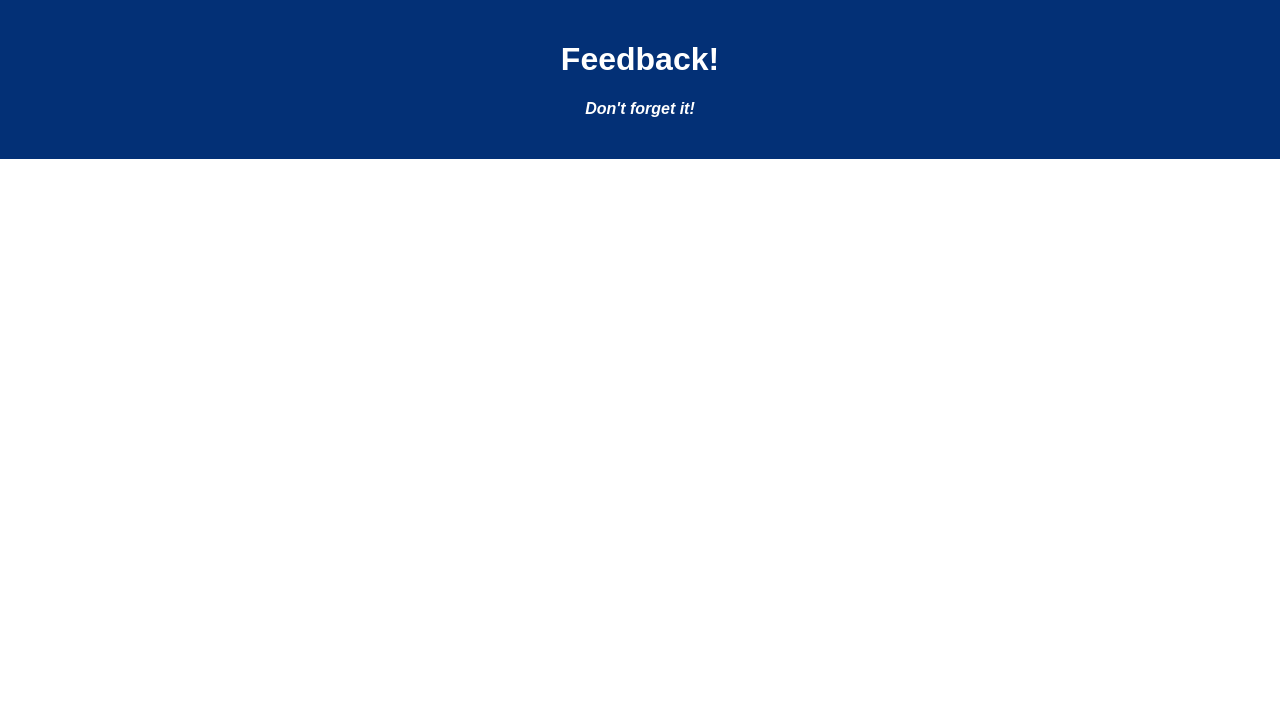
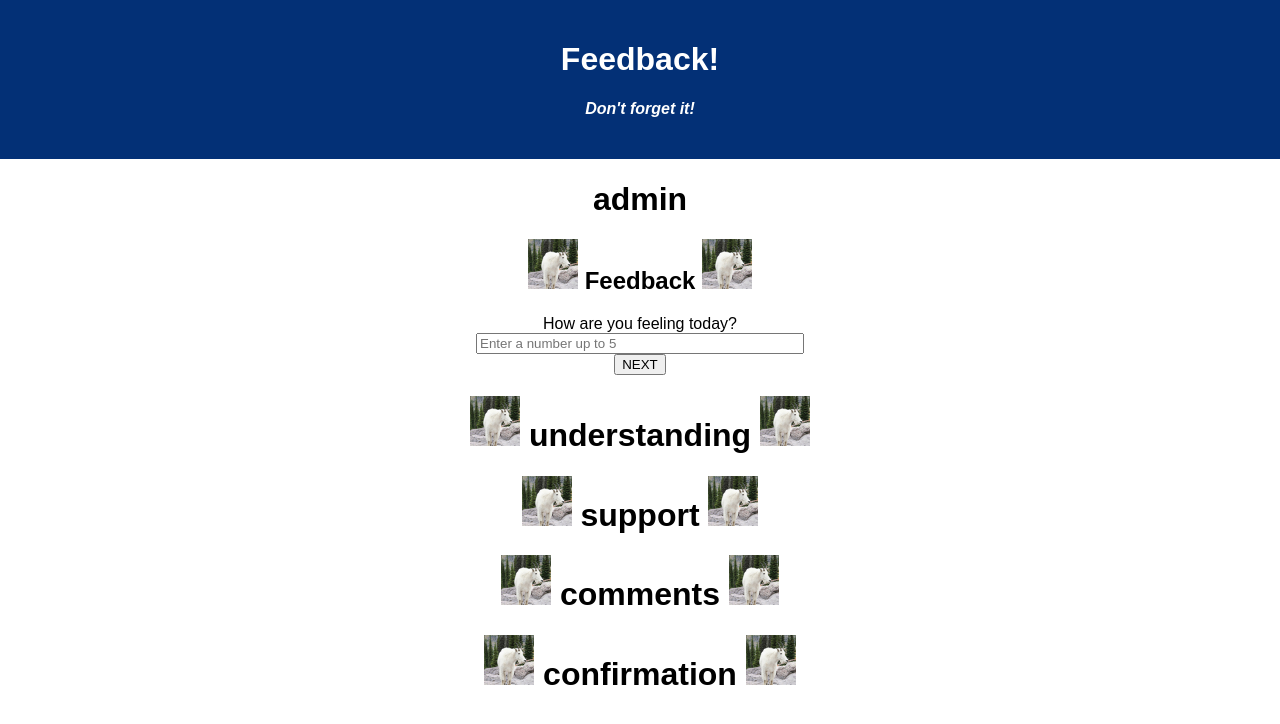
Before and after one commit to Lycidas-BC/weekend-redux-feedback-loop, a React (Create React App) app: page / in a window 1280 px wide. Shown: the top 724 px of the page. Built offline with nearby package versions, Linux system fonts and the light colour scheme.

Commit message:
html basics for screen 1

```diff
--- a/src/components/App/App.jsx
+++ b/src/components/App/App.jsx
@@ -1,6 +1,12 @@
 import React from 'react';
 import axios from 'axios';
 import './App.css';
+import Screen00_Admin from "../Screen00_Admin/Screen00_Admin";
+import Screen01_Feelings from "../Screen01_Feelings/Screen01_Feelings";
+import Screen02_Understanding from "../Screen02_Understanding/Screen02_Understanding";
+import Screen03_Support from "../Screen03_Support/Screen03_Support";
+import Screen04_Comments from "../Screen04_Comments/Screen04_Comments";
+import Screen05_Confirmation from "../Screen05_Confirmation/Screen05_Confirmation";
 
 function App() {
 
@@ -10,6 +16,14 @@ function App() {
         <h1 className='App-title'>Feedback!</h1>
         <h4>Don't forget it!</h4>
       </header>
+      <body>
+        <Screen00_Admin />
+        <Screen01_Feelings />
+        <Screen02_Understanding />
+        <Screen03_Support />
+        <Screen04_Comments />
+        <Screen05_Confirmation />
+      </body>
     </div>
   );
 }
--- a/src/components/Screen00_Admin/Screen00_Admin.jsx
+++ b/src/components/Screen00_Admin/Screen00_Admin.jsx
@@ -1,13 +1,16 @@
 import "./Screen00_Admin.css";
+import React from "react";
 import { useState } from "react";
 import { useSelector, useDispatch } from "react-redux";
 import { HashRouter as Router, Route, Link } from "react-router-dom";
 
 
 function Screen00_Admin() {
+
   return (
-      <>
-      </>
+    <div>
+      <h1>admin</h1>
+    </div>
   );
 }
 
--- a/src/components/Screen01_Feelings/Screen01_Feelings.css
+++ b/src/components/Screen01_Feelings/Screen01_Feelings.css
@@ -0,0 +1,7 @@
+img {
+    width: 50px;
+}
+
+input {
+    width: 25%;
+}
--- a/src/components/Screen01_Feelings/Screen01_Feelings.jsx
+++ b/src/components/Screen01_Feelings/Screen01_Feelings.jsx
@@ -1,13 +1,56 @@
 import "./Screen01_Feelings.css";
+import React from "react";
 import { useState } from "react";
 import { useSelector, useDispatch } from "react-redux";
 import { HashRouter as Router, Route, Link } from "react-router-dom";
 
 
 function Screen01_Feelings() {
+  const [feelingInput, setFeelingInput] = useState("");
+  const [validInput, setValidInput] = useState(false);
+
+
+  //Can I borrow a feeling?
+  const handleInput = (feeling) => {
+    // make sure input is a number
+    if (!isNaN(feeling) && !isNaN(parseFloat(feeling))) {
+      if (Number(feeling) >= 0 && Number(feeling) <= 5) {
+        setFeelingInput(feeling);
+      } else {
+        setValidInput(false);
+        alert("Please make sure your number is in range.");
+      }
+    } else {
+      setValidInput(false);
+      alert("Please enter a number.");
+    }
+  }
+
+  const handleSubmit = () =>{
+
+  } //end handleSubmit
+
   return (
-      <>
-      </>
+      <div>
+        <section>
+          <h1><img src = {'images/goat_small.jpg'}></img>  Feedback <img src = {'images/goat_small.jpg'}></img></h1>
+        </section>
+        <section>
+        <form onSubmit={handleSubmit}>
+          <div><label>How are you feeling today?</label></div>
+          <div>
+            <input
+              placeholder="Enter a number up to 5"
+              value={feelingInput}
+              onChange={(evt) => handleInput(evt.target.value)}
+            />
+          </div>
+          <button type="submit" value="submit">
+            NEXT
+          </button>
+        </form>
+        </section>
+      </div>
   );
 }
 
--- a/src/components/Screen02_Understanding/Screen02_Understanding.jsx
+++ b/src/components/Screen02_Understanding/Screen02_Understanding.jsx
@@ -1,4 +1,5 @@
 import "./Screen02_Understanding.css";
+import React from "react";
 import { useState } from "react";
 import { useSelector, useDispatch } from "react-redux";
 import { HashRouter as Router, Route, Link } from "react-router-dom";
@@ -6,8 +7,9 @@ import { HashRouter as Router, Route, Link } from "react-router-dom";
 
 function Screen02_Understanding() {
   return (
-      <>
-      </>
+      <div>
+        <h1><img src = {'images/goat_small.jpg'}></img> understanding <img src = {'images/goat_small.jpg'}></img></h1>
+      </div>
   );
 }
 
--- a/src/components/Screen03_Support/Screen03_Support.jsx
+++ b/src/components/Screen03_Support/Screen03_Support.jsx
@@ -1,4 +1,5 @@
 import "./Screen03_Support.css";
+import React from "react";
 import { useState } from "react";
 import { useSelector, useDispatch } from "react-redux";
 import { HashRouter as Router, Route, Link } from "react-router-dom";
@@ -6,8 +7,9 @@ import { HashRouter as Router, Route, Link } from "react-router-dom";
 
 function Screen03_Support() {
   return (
-      <>
-      </>
+      <div>
+        <h1><img src = {'images/goat_small.jpg'}></img> support <img src = {'images/goat_small.jpg'}></img></h1>
+      </div>
   );
 }
 
--- a/src/components/Screen04_Comments/Screen04_Comments.jsx
+++ b/src/components/Screen04_Comments/Screen04_Comments.jsx
@@ -1,4 +1,5 @@
 import "./Screen04_Comments.css";
+import React from "react";
 import { useState } from "react";
 import { useSelector, useDispatch } from "react-redux";
 import { HashRouter as Router, Route, Link } from "react-router-dom";
@@ -6,8 +7,9 @@ import { HashRouter as Router, Route, Link } from "react-router-dom";
 
 function Screen04_Comments() {
   return (
-      <>
-      </>
+      <div>
+        <h1><img src = {'images/goat_small.jpg'}></img> comments <img src = {'images/goat_small.jpg'}></img></h1>
+      </div>
   );
 }
 
--- a/src/components/Screen05_Confirmation/Screen05_Confirmation.jsx
+++ b/src/components/Screen05_Confirmation/Screen05_Confirmation.jsx
@@ -1,4 +1,5 @@
 import "./Screen05_Confirmation.css";
+import React from "react";
 import { useState } from "react";
 import { useSelector, useDispatch } from "react-redux";
 import { HashRouter as Router, Route, Link } from "react-router-dom";
@@ -6,8 +7,9 @@ import { HashRouter as Router, Route, Link } from "react-router-dom";
 
 function Screen05_Confirmation() {
   return (
-      <>
-      </>
+      <div>
+        <h1><img src = {'images/goat_small.jpg'}></img> confirmation <img src = {'images/goat_small.jpg'}></img></h1>
+      </div>
   );
 }
 
```
Also changed, not shown: 1 other file (tests, documents, lock files or other folders).
